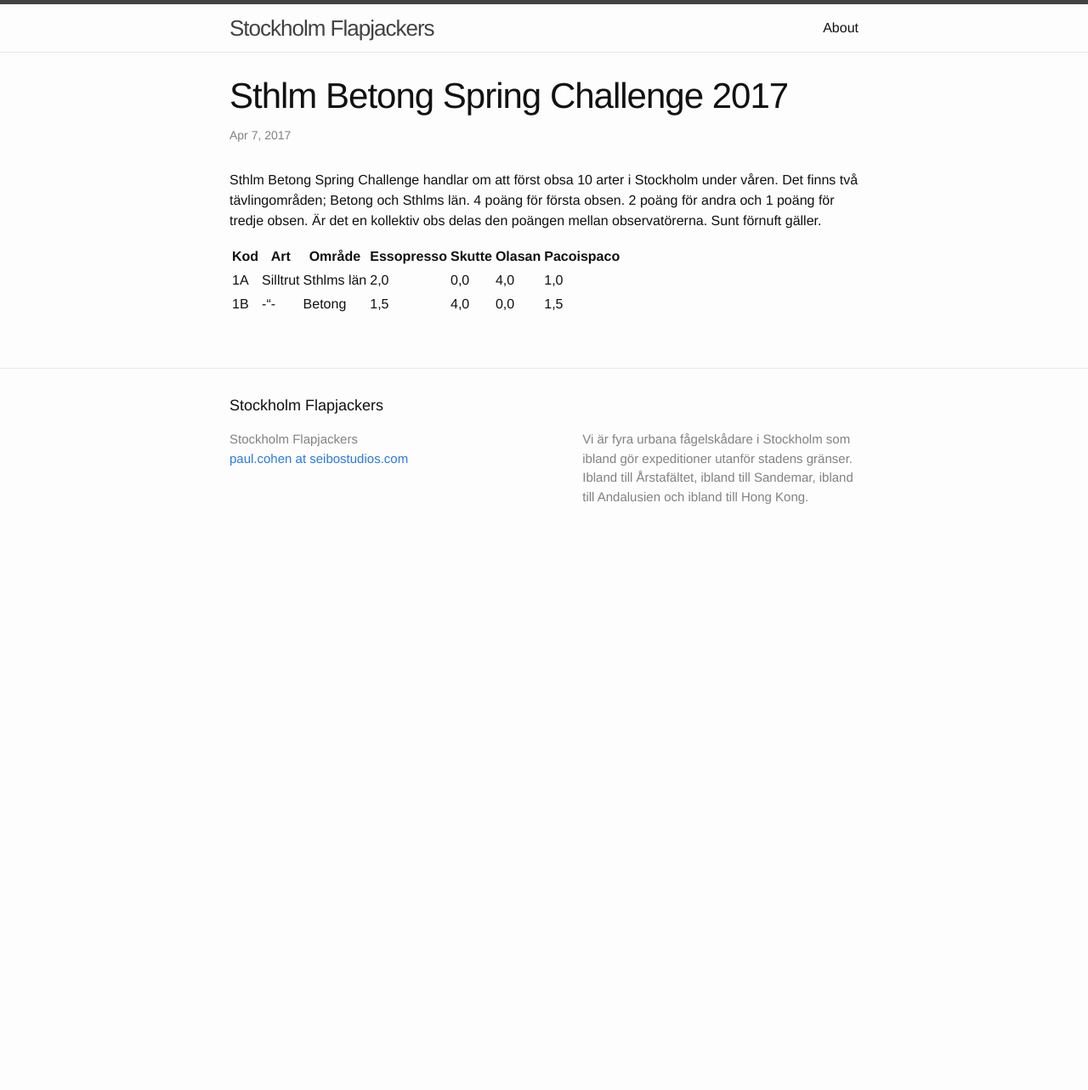
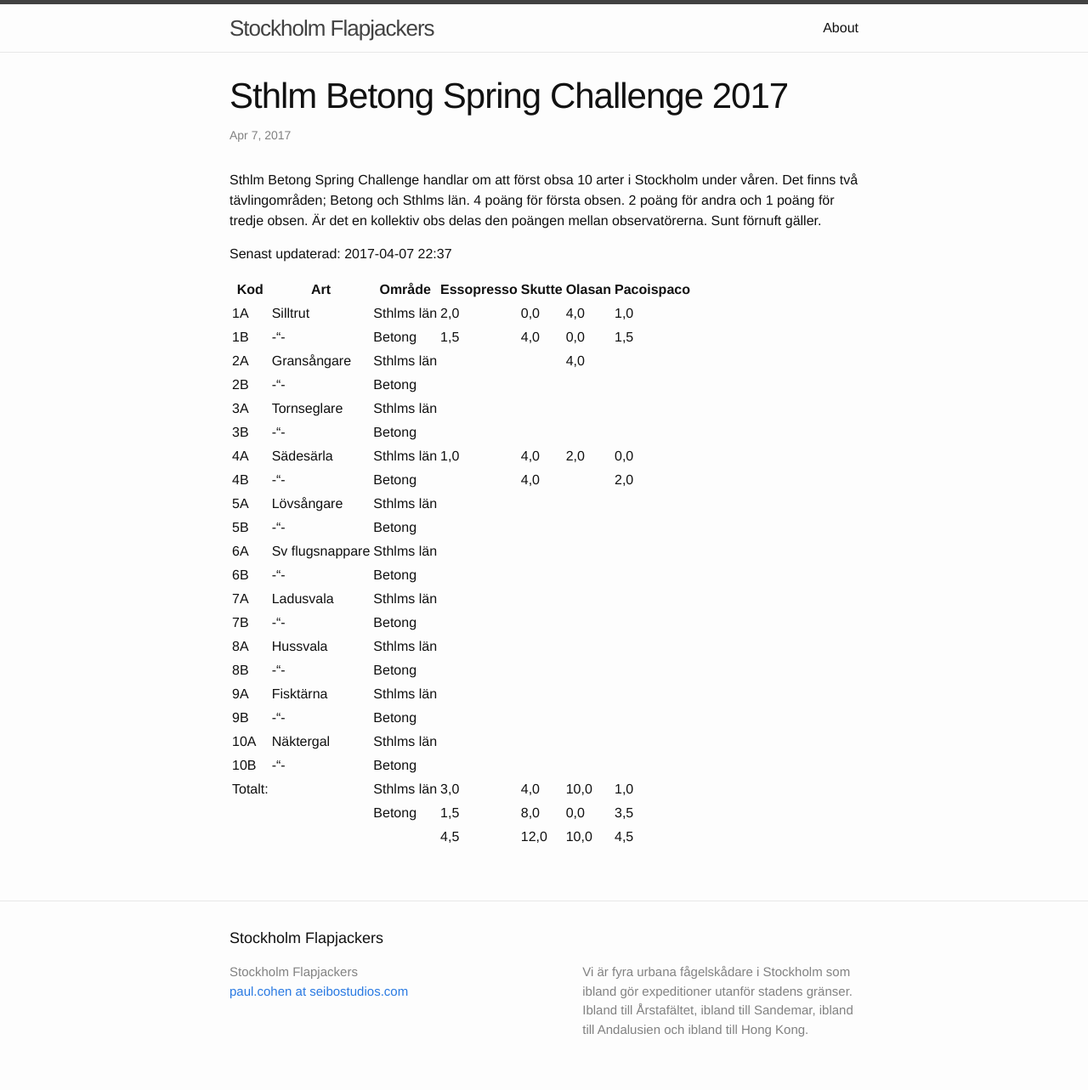
Before and after one commit to pacoispaco/flapjackers, a Jekyll site: the page built from docs/_posts/2017-04-07-sthlm-betong-spring-challenge.markdown, in a window 1280 px wide. Shown: the whole page at 85% size. Built offline with Jekyll 4.4.1, drawn with Linux system fonts in a browser that asks for light colours; before the commit the page ends 900 px from its top, so only the background shows below that.

Commit message:
Update Sthlm Betong Spring Challenge

```diff
--- a/docs/_posts/2017-04-07-sthlm-betong-spring-challenge.markdown
+++ b/docs/_posts/2017-04-07-sthlm-betong-spring-challenge.markdown
@@ -7,7 +7,31 @@ categories: challenge sthlm-betong
 
 Sthlm Betong Spring Challenge handlar om att först obsa 10 arter i Stockholm under våren. Det finns två tävlingområden; Betong och Sthlms län. 4 poäng för första obsen. 2 poäng för andra och 1 poäng för tredje obsen. Är det en kollektiv obs delas den poängen mellan observatörerna. Sunt förnuft gäller.
 
-| Kod | Art | Område | Essopresso | Skutte | Olasan | Pacoispaco |
-| --- | --- | ------ | ---------- | ------ | ------ | ---------- |
-| 1A  | Silltrut | Sthlms län | 2,0 | 0,0 | 4,0 | 1,0 |
-| 1B  |    -"-   | Betong | 1,5 | 4,0 | 0,0 | 1,5 |
+Senast updaterad: 2017-04-07 22:37
+
+| Kod | Art         | Område     | Essopresso | Skutte | Olasan | Pacoispaco |
+| --- | ----------- | ---------- | ---------- | ------ | ------ | ---------- |
+| 1A  | Silltrut    | Sthlms län | 2,0        | 0,0    | 4,0    | 1,0        |
+| 1B  |    -"-      | Betong     | 1,5        | 4,0    | 0,0    | 1,5        |
+| 2A  | Gransångare | Sthlms län |            |        | 4,0    |            |
+| 2B  |    -"-      | Betong     |            |        |        |            |
+| 3A  | Tornseglare | Sthlms län |            |        |        |            |
+| 3B  |    -"-      | Betong     |            |        |        |            |
+| 4A  | Sädesärla   | Sthlms län | 1,0        | 4,0    | 2,0    | 0,0        |
+| 4B  |    -"-      | Betong     |            | 4,0    |        | 2,0        |
+| 5A  | Lövsångare  | Sthlms län |            |        |        |            |
+| 5B  |    -"-      | Betong     |            |        |        |            |
+| 6A  | Sv flugsnappare  | Sthlms län |            |        |        |            |
+| 6B  |    -"-           | Betong     |            |        |        |            |
+| 7A  | Ladusvala   | Sthlms län |            |        |        |            |
+| 7B  |    -"-      | Betong     |            |        |        |            |
+| 8A  | Hussvala    | Sthlms län |            |        |        |            |
+| 8B  |    -"-      | Betong     |            |        |        |            |
+| 9A  | Fisktärna   | Sthlms län |            |        |        |            |
+| 9B  |    -"-      | Betong     |            |        |        |            |
+| 10A | Näktergal   | Sthlms län |            |        |        |            |
+| 10B |    -"-      | Betong     |            |        |        |            |
+| --- | ----------- | ---------- | ---------- | ------ | ------ | ---------- |
+| Totalt: |         | Sthlms län |  3,0       |  4,0   | 10,0   |  1,0       |
+|         |         | Betong     |  1,5       |  8,0   |  0,0   |  3,5       |
+|         |         |            |  4,5       | 12,0   | 10,0   |  4,5       |
```
